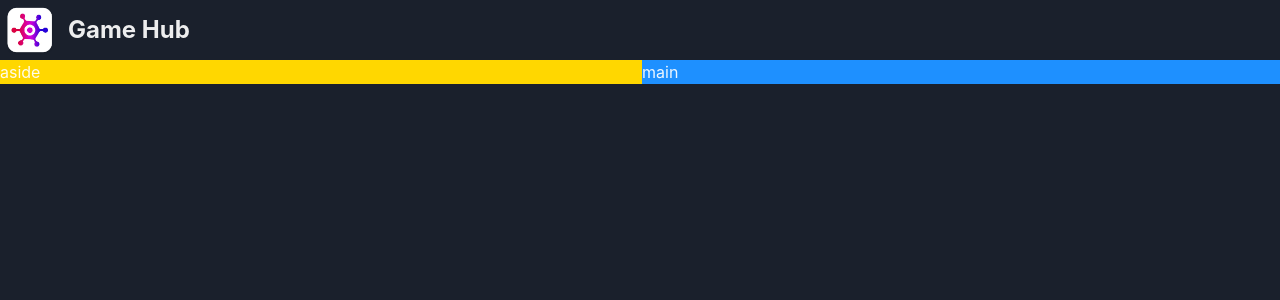
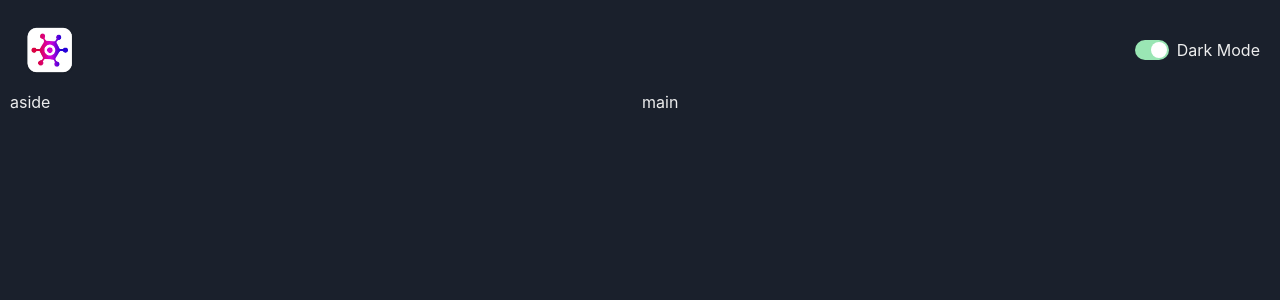
Before and after one commit to kdarounp/game-hub, a React (Vite) app: page / in a window 1280 px wide. Shown: the top 300 px of the page. Built offline with nearby package versions, Linux system fonts and the light colour scheme.

Commit message:
build the color mode switch

```diff
--- a/src/App.tsx
+++ b/src/App.tsx
@@ -8,18 +8,15 @@
         base: `"nav" "main"`,
         md: `"nav nav" "aside main"`,
       }}
+      padding="10px"
     >
       <GridItem area="nav">
         <NavBar />
       </GridItem>
       <Show above="lg">
-        <GridItem area="aside" bg="gold">
-          aside
-        </GridItem>
+        <GridItem area="aside">aside</GridItem>
       </Show>
-      <GridItem area="main" bg="dodgerblue">
-        main
-      </GridItem>
+      <GridItem area="main">main</GridItem>
     </Grid>
   );
 }
--- /dev/null
+++ b/src/components/ColorModeSwitch.tsx
@@ -0,0 +1,17 @@
+import { HStack, Switch, Text, useColorMode } from "@chakra-ui/react";
+
+const ColorModeSwitch = () => {
+  const { colorMode, toggleColorMode } = useColorMode();
+  return (
+    <HStack>
+      <Switch
+        colorScheme="green"
+        isChecked={colorMode === "dark"}
+        onChange={toggleColorMode}
+      />
+      <Text>Dark Mode</Text>
+    </HStack>
+  );
+};
+
+export default ColorModeSwitch;
--- a/src/components/NavBar.tsx
+++ b/src/components/NavBar.tsx
@@ -1,13 +1,12 @@
-import { HStack, Image, Text } from "@chakra-ui/react";
+import { HStack, Image } from "@chakra-ui/react";
 import logo from "../assets/logo.webp";
+import ColorModeSwitch from "./ColorModeSwitch";
 
 const NavBar = () => {
   return (
-    <HStack>
+    <HStack justifyContent="space-between" padding="10px">
       <Image src={logo} boxSize="60px" />
-      <Text fontSize="2xl" fontWeight="bold">
-        Game Hub
-      </Text>
+      <ColorModeSwitch />
     </HStack>
   );
 };
```
